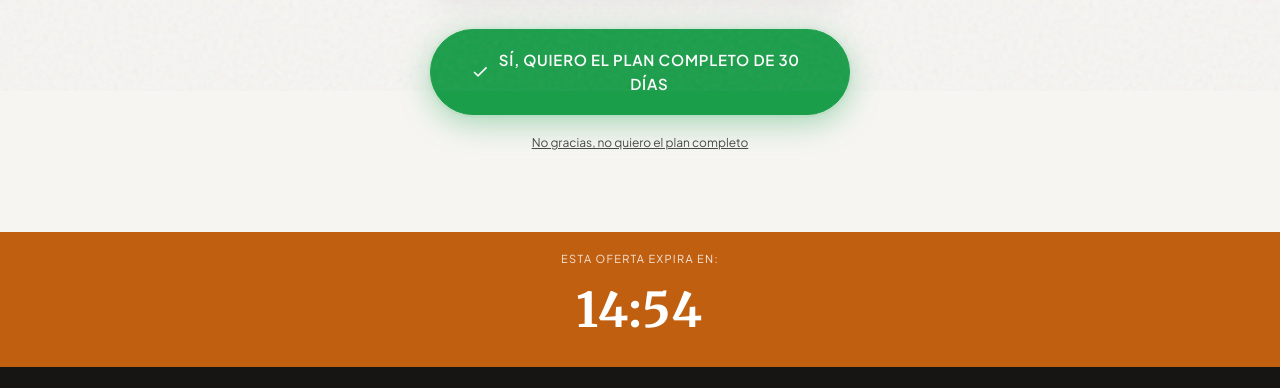
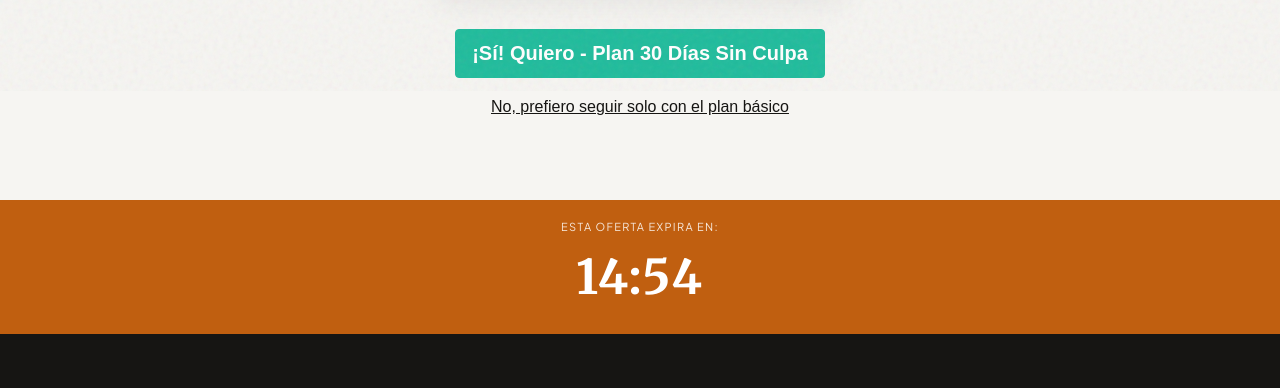
Before and after one commit to a92919185-afk/come-pan-sin-culpa, a plain HTML site: page upsell2.html in a window 1280 px wide. Shown: the part 709-1097 px from the top of the page. Drawn offline with Linux system fonts and the light colour scheme.

Commit message:
fix: place exact kiwify upsell div in upsell2.html hero CTA

```diff
--- a/upsell2.html
+++ b/upsell2.html
@@ -281,15 +281,10 @@
                 <div class="savings-tag">Ahorras $39.10 hoy</div>
             </div>
 
-            <div class="cta-center">
-                <a href="#" onclick="document.getElementById('kiwify-upsell-trigger-CZVSJqB').click(); return false;" class="btn-primary">
-                    <svg width="20" height="20" viewBox="0 0 24 24" fill="none" stroke="currentColor" stroke-width="2"><polyline points="20 6 9 17 4 12"></polyline></svg>
-                    SÍ, QUIERO EL PLAN COMPLETO DE 30 DÍAS
-                </a>
-                <span class="decline-link" onclick="document.getElementById('kiwify-upsell-cancel-trigger-CZVSJqB').click();">
-                    No gracias, no quiero el plan completo
-                </span>
-            </div>
+            <div style="text-align:center" id="kiwify-upsell-CZVSJqB" data-upsell-url="https://come-pan-sin-culpa.vercel.app/obrigado.html" data-downsell-url="https://come-pan-sin-culpa.vercel.app/downsell1.html">
+              <button id="kiwify-upsell-trigger-CZVSJqB" style="background-color:#1FBC9C;padding:12px 16px;cursor:pointer;color:#FFFFFF;font-weight:600;border-radius:4px;border:1px solid #1FBC9C;font-size:20px;">¡Sí! Quiero - Plan 30 Días Sin Culpa</button>
+              <div id="kiwify-upsell-cancel-trigger-CZVSJqB" style="margin-top:1rem;cursor:pointer;font-size:16px;text-decoration:underline;font-family:sans-serif;">No, prefiero seguir solo con el plan básico</div>
+            </div><script src="https://snippets.kiwify.com/upsell/upsell.min.js"></script>
         </div>
     </section>
 
@@ -454,12 +449,7 @@
         </span>
     </footer>
 
-    <!-- Kiwify Integration (hidden) -->
-    <div style="display:none;" id="kiwify-upsell-CZVSJqB" data-upsell-url="" data-downsell-url="">
-        <button id="kiwify-upsell-trigger-CZVSJqB">yes</button>
-        <div id="kiwify-upsell-cancel-trigger-CZVSJqB">no</div>
-    </div>
-    <script src="https://snippets.kiwify.com/upsell/upsell.min.js"></script>
+
 
     <script>
         (function () {
```
